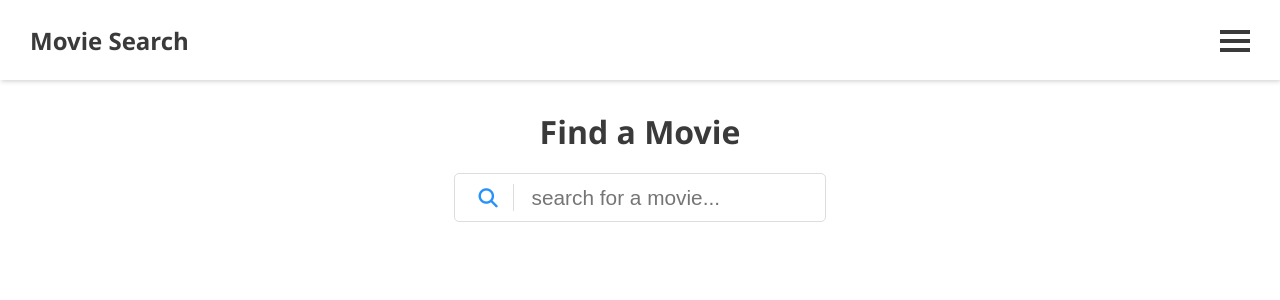
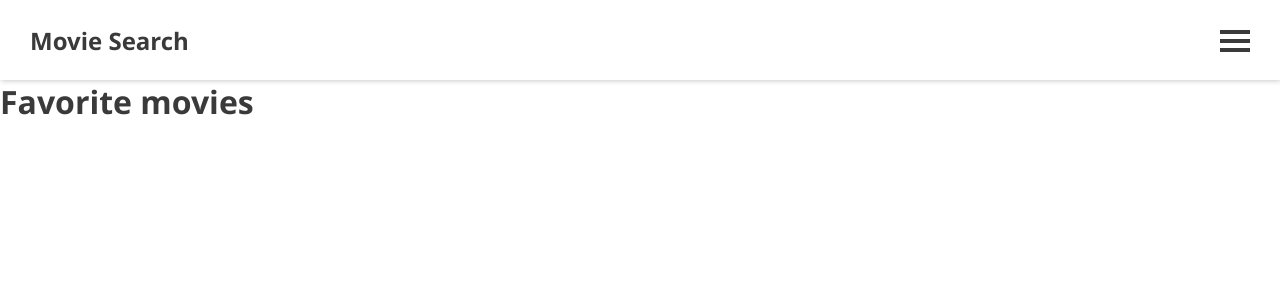
Before and after one commit to rubencns/movie-search, a React (Create React App) app: page /favorites in a window 1280 px wide. Shown: the top 300 px of the page. Built offline with nearby package versions, Linux system fonts and the light colour scheme.

Commit message:
Add Router, navlinks to menu and link to logo

```diff
--- a/package.json
+++ b/package.json
@@ -9,6 +9,7 @@
     "node-sass": "^4.13.0",
     "react": "^16.12.0",
     "react-dom": "^16.12.0",
+    "react-router-dom": "^5.1.2",
     "react-scripts": "3.3.0"
   },
   "scripts": {
--- a/src/components/App.jsx
+++ b/src/components/App.jsx
@@ -1,13 +1,12 @@
 import React from "react";
 import main from "../scss/main.scss";
-import Header from './Header.jsx';
-import Home from './Home.jsx';
+import Routes from './Routes.jsx';
+
 
 const App = () => (
-    <>
-        <Header />
-        <Home />
-    </>
+
+    <Routes />
+
 )
 
 export default App;
--- /dev/null
+++ b/src/components/Favorites.jsx
@@ -0,0 +1,9 @@
+import React from 'react';
+
+const Favorites = () => (
+    <>
+        <h1>Favorite movies</h1>
+    </>
+);
+
+export default Favorites;
--- a/src/components/Header.jsx
+++ b/src/components/Header.jsx
@@ -1,4 +1,5 @@
 import React, { useState } from 'react';
+import { NavLink, Link } from 'react-router-dom';
 
 const Header = () => {
 
@@ -27,7 +28,7 @@ const Header = () => {
 
     return (
         <header className="header">
-            <div className="logo"><h2>Movie Search</h2></div>
+            <div className="logo"><Link to="/"><h2>Movie Search</h2></Link></div>
             <nav className="nav">
                 <div className={`nav-btn${menu.navBtn}`} onClick={() => handleClick()}>
                     <div className="btn-line"></div>
@@ -35,9 +36,9 @@ const Header = () => {
                     <div className="btn-line"></div>
                 </div>
                 <ul className={`nav-menu${menu.navMenu}`}>
-                    <li className="nav-item"><a href="#" className="nav-link">Home</a></li>
+                    <NavLink to="/" className="nav-link"><li className="nav-item">Home</li></NavLink>
                     <hr className="nav-line" />
-                    <li className="nav-item"><a href="#" className="nav-link">Favorites</a></li>
+                    <NavLink to="/favorites" className="nav-link"><li className="nav-item">Favorites</li></NavLink>
                 </ul>
             </nav>
         </header>
--- /dev/null
+++ b/src/components/Routes.jsx
@@ -0,0 +1,17 @@
+import React from 'react';
+import { BrowserRouter as Router, Route, Switch } from 'react-router-dom';
+import Header from './Header.jsx';
+import Home from './Home.jsx';
+import Favorites from './Favorites.jsx';
+
+const Routes = () => (
+    <Router>
+        <Header />
+        <Switch>
+            <Route path="/" exact component={Home} />
+            <Route path="/favorites" component={Favorites} />
+        </Switch>
+    </Router>
+);
+
+export default Routes;
```
Also changed, not shown: 1 other file (tests, documents, lock files or other folders).
